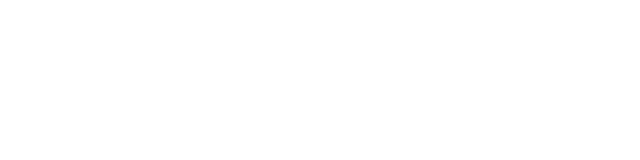
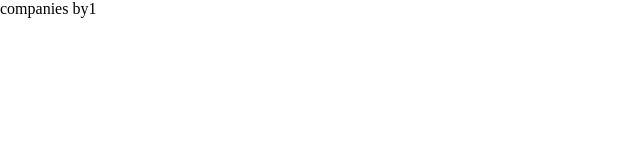
Before and after one commit to anthonymr/stock-screener, a React (Create React App) app: page /sectors/1 in a window 1280 px wide. Before the commit this address had no page. Shown: the top 160 px of the page, without its empty margins (0-640 px from the left). Built offline with nearby package versions, Linux system fonts and the light colour scheme.

Commit message:
Add NavLink to sector

```diff
--- a/package.json
+++ b/package.json
@@ -8,6 +8,7 @@
     "@testing-library/react": "^13.4.0",
     "@testing-library/user-event": "^13.5.0",
     "axios": "^1.3.4",
+    "prop-types": "^15.8.1",
     "react": "^18.2.0",
     "react-dom": "^18.2.0",
     "react-redux": "^8.0.5",
--- a/src/Router.js
+++ b/src/Router.js
@@ -8,7 +8,7 @@
     <>
       <Routes>
         <Route path="/" element={<SectorsRoute />} />
-        <Route path="companies" element={<CompaniesRoute />} />
+        <Route path="sectors/:sector" element={<CompaniesRoute />} />
         <Route path="company" element={<CompanyRoute />} />
       </Routes>
     </>
--- a/src/components/Sector.js
+++ b/src/components/Sector.js
@@ -2,8 +2,9 @@
 import { PropTypes } from 'prop-types';
 
 function Sector({ sector, change }) {
+  const url = encodeURI(`sectors/${sector}`);
   return (
-    <NavLink to="companies">
+    <NavLink to={url}>
       <h1>{sector}</h1>
       <span>{change}</span>
     </NavLink>
--- a/src/routes/companiesRoute.js
+++ b/src/routes/companiesRoute.js
@@ -1,7 +1,14 @@
+import { useParams } from 'react-router-dom';
+
 function CompaniesRoute() {
+  let { sector } = useParams();
+
+  sector = decodeURI(sector);
+
   return (
     <section>
-      companies by sector
+      companies by
+      { sector }
     </section>
   );
 }
```
Also changed, not shown: 1 other file (tests, documents, lock files or other folders).
